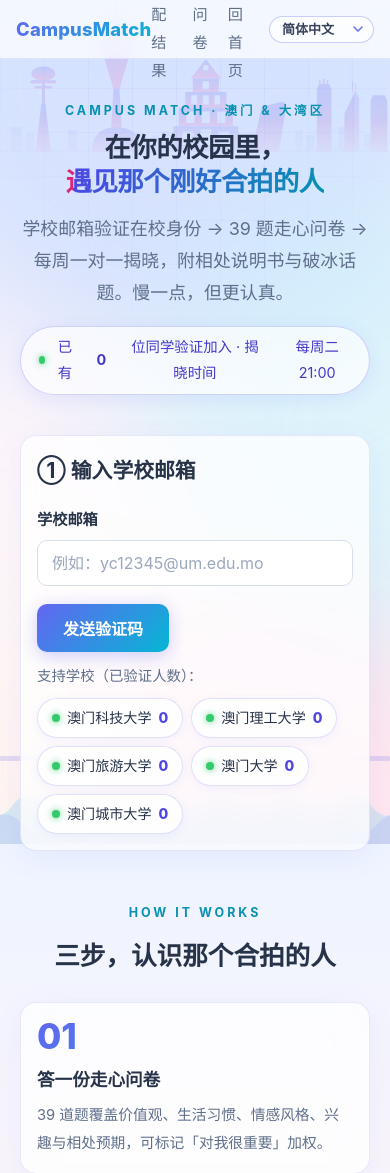
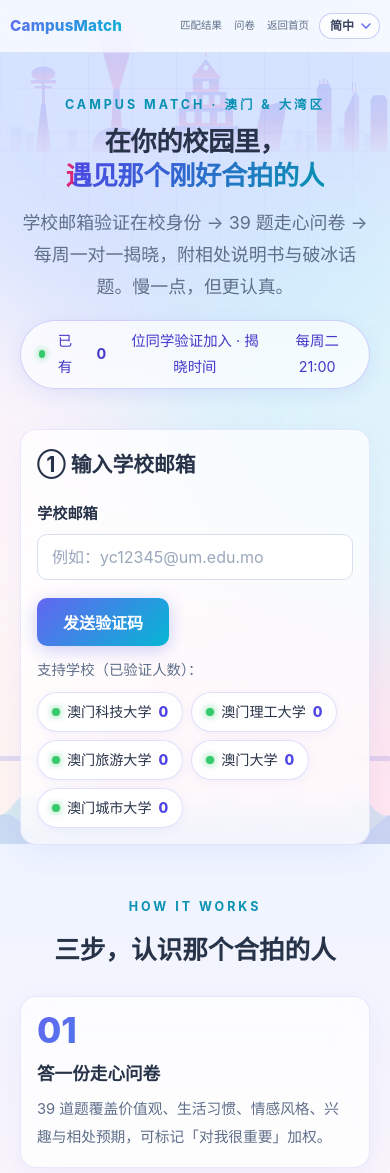
Before and after one commit to oyj123321/campus-match, a Flask app: page / in a window 390 px wide. Shown: the top 1173 px of the page. Run offline with Flask 3, Linux system fonts and the light colour scheme; the visitor is signed in with stand-in values (Sample User, id 1).

Commit message:
Improve mobile questionnaire UX without changing desktop layout.
Sticky dealbreaker collapses on phone; Likert labels sit above buttons; tap highlight and lang select clipping fixed.

Co-authored-by: Cursor <cursoragent@cursor.com>

```diff
--- a/static/style.css
+++ b/static/style.css
@@ -416,12 +416,21 @@ input[type="text"]:focus, input[type="email"]:focus {
     border: 1.5px solid #cbd5e1;
     background: #fff; color: var(--text);
     font-weight: 700; font-size: 0.95em;
-    cursor: pointer; transition: all 0.15s;
+    cursor: pointer; transition: background 0.15s, border-color 0.15s, color 0.15s, box-shadow 0.15s, transform 0.15s;
+    -webkit-tap-highlight-color: transparent;
+    -webkit-appearance: none; appearance: none;
+    outline: none;
+    overflow: hidden;
+    touch-action: manipulation;
 }
 .likert-btn:hover { border-color: var(--accent); color: var(--accent-deep); transform: translateY(-2px); box-shadow: 0 4px 12px rgba(99, 102, 241, 0.18); }
+.likert-btn:focus, .likert-btn:focus-visible, .likert-btn:active {
+    outline: none;
+    -webkit-tap-highlight-color: transparent;
+}
 .likert-btn.on {
     background: var(--grad); border-color: transparent; color: #fff;
-    box-shadow: 0 2px 14px rgba(99, 102, 241, 0.4);
+    box-shadow: 0 2px 10px rgba(99, 102, 241, 0.35);
 }
 
 /* 兼容旧滑块类名 */
@@ -515,18 +524,122 @@ textarea.open-letter:focus {
 }
 
 /* ── Responsive ── */
+.db-explain-compact { display: none; }
+.db-explain-compact summary {
+    font-weight: 700;
+    font-size: 0.9em;
+    cursor: pointer;
+    list-style: none;
+}
+.db-explain-compact summary::-webkit-details-marker { display: none; }
+.db-explain-compact summary::after {
+    content: ' ▾';
+    font-weight: 500;
+    opacity: 0.65;
+}
+.db-explain-compact[open] summary::after { content: ' ▴'; }
+
 @media (max-width: 720px) {
     .steps, .features { grid-template-columns: 1fr; }
 }
 @media (max-width: 640px) {
+    .nav {
+        padding: 0 10px;
+    }
+    .nav-inner {
+        height: auto;
+        min-height: 52px;
+        padding: 8px 0;
+        gap: 8px;
+        flex-wrap: wrap;
+        align-items: center;
+    }
+    .nav-brand { font-size: 0.95em; flex-shrink: 0; }
+    .nav-right {
+        gap: 8px;
+        flex: 1 1 auto;
+        min-width: 0;
+        flex-wrap: wrap;
+        justify-content: flex-end;
+        align-items: center;
+        font-size: 0.82em;
+        overflow: visible;
+    }
+    .nav-link {
+        white-space: nowrap;
+        font-size: 0.8em;
+        padding: 4px 2px;
+        flex-shrink: 0;
+    }
+    /* 避免 max-width 裁切文字/箭头，看起来像被挡住 */
+    .lang-select {
+        font-size: 12px;
+        padding: 5px 24px 5px 10px;
+        max-width: none;
+        flex-shrink: 0;
+        background-position: right 8px center;
+        line-height: 1.2;
+    }
+
     .hero h1 { font-size: 1.65em; }
     .card { padding: 16px; }
     .form-row { flex-direction: column; gap: 0; }
-    .likert-row { flex-direction: column; align-items: stretch; gap: 8px; }
-    .scale-l { max-width: none; text-align: center !important; }
-    .likert-opts { justify-content: space-between; min-width: 0; }
-    .likert-btn { width: 44px; height: 44px; }
-    .progress-sticky { top: 0; }
+
+    /* 粘性顶栏：进度 + 折叠版一票否决（PC 仍用完整说明） */
+    .progress-sticky { top: 52px; }
+    .db-explain-full { display: none !important; }
+    .db-explain-compact {
+        display: block;
+        padding: 8px 10px;
+        margin-top: 8px !important;
+    }
+    .db-explain-compact .hint {
+        font-size: 0.8em;
+        line-height: 1.45;
+    }
+
+    /*
+      Likert 手机：标签在按钮上方左右对齐（左=1，右=5），
+      避免长文案挤在两侧重叠按钮；PC 仍两侧横排。
+    */
+    .likert-row {
+        display: grid;
+        grid-template-columns: 1fr 1fr;
+        grid-template-areas:
+            "left right"
+            "opts opts";
+        gap: 6px 10px;
+        align-items: end;
+    }
+    .scale-l {
+        max-width: none;
+        font-size: 0.72em;
+        line-height: 1.35;
+        flex-shrink: 0;
+    }
+    .scale-l-left {
+        grid-area: left;
+        text-align: left !important;
+    }
+    .scale-l-right {
+        grid-area: right;
+        text-align: right !important;
+    }
+    .likert-opts {
+        grid-area: opts;
+        gap: 6px;
+        flex: none;
+        width: 100%;
+        min-width: 0;
+        justify-content: space-between;
+    }
+    .likert-btn {
+        width: 40px;
+        height: 40px;
+        font-size: 0.9em;
+        flex-shrink: 0;
+    }
+
     .q-head { gap: 8px; }
     .orb { filter: blur(60px); }
 }
--- a/templates/base.html
+++ b/templates/base.html
@@ -4,8 +4,8 @@
     <meta charset="UTF-8">
     <meta name="viewport" content="width=device-width, initial-scale=1.0">
     <title>CampusMatch — 校园恋爱匹配</title>
-    <link rel="stylesheet" href="/static/style.css">
-    <script src="/static/i18n.js"></script>
+    <link rel="stylesheet" href="/static/style.css?v=1931">
+    <script src="/static/i18n.js?v=1931"></script>
     <script>
         // 全局 Ajax 封装（带错误处理）——放在 head，保证页面内脚本可用
         async function api(method, url, body) {
@@ -145,10 +145,10 @@
                     <a href="/" class="nav-link" onclick="logout(); return false;" data-i18n="nav.logout">返回首页</a>
                 {% endif %}
                 <select id="lang-sel" class="lang-select" onchange="setLang(this.value)" aria-label="Language">
-                    <option value="zh">简体中文</option>
-                    <option value="tw">繁體中文</option>
-                    <option value="en">English</option>
-                    <option value="pt">Português</option>
+                    <option value="zh">简中</option>
+                    <option value="tw">繁中</option>
+                    <option value="en">EN</option>
+                    <option value="pt">PT</option>
                 </select>
             </div>
         </div>
```
Also changed, not shown: templates/questionnaire.html (+6 -1 lines), CHANGELOG.md.
